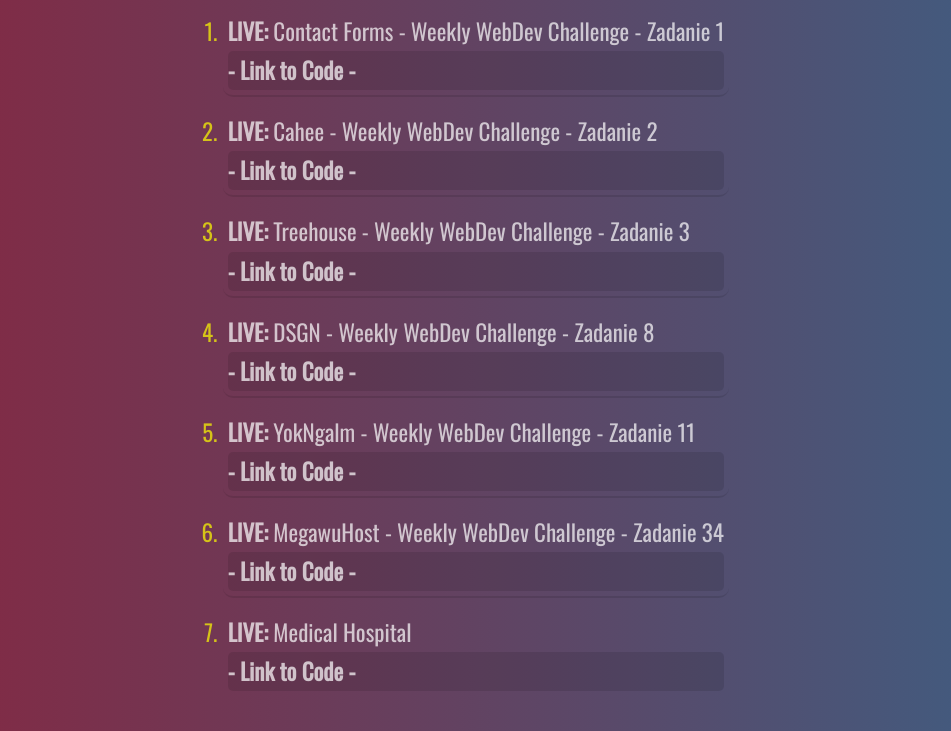
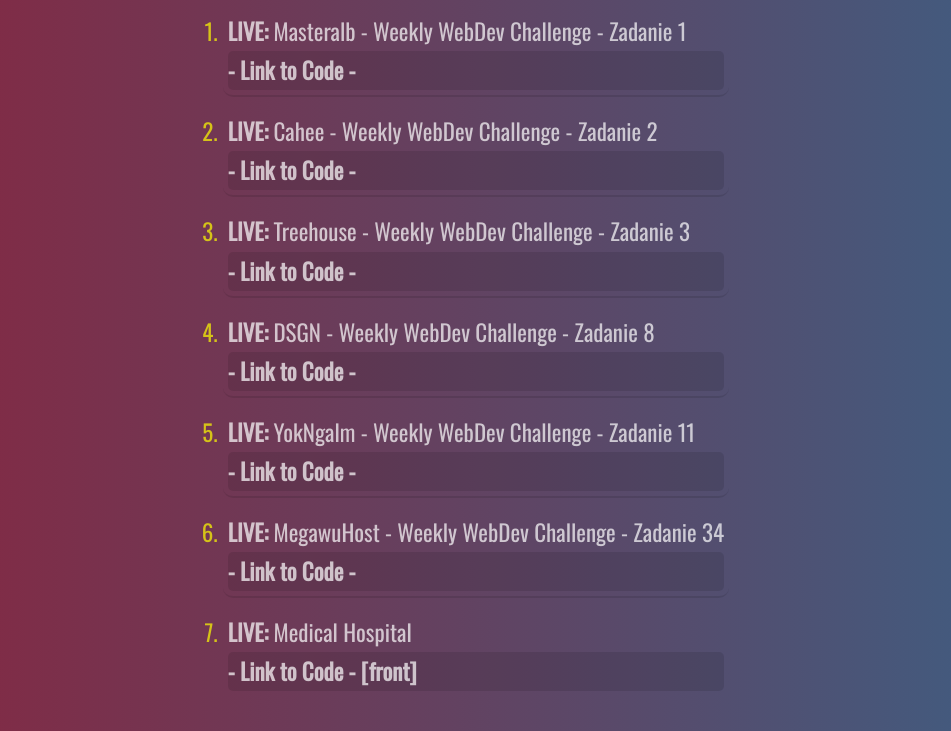
Before and after one commit to silvervian/silvervian.github.io, a website built with webpack: page src/index.html in a window 1280 px wide. Shown: the part 69-800 px from the top of the page, without its empty margins (164-1115 px from the left). Built offline with nearby package versions, Linux system fonts and the light colour scheme.

```diff
--- a/src/index.html
+++ b/src/index.html
@@ -16,9 +16,7 @@
     <ol class="portfolio__list">
       <li class="portfolio__item">
         <a target="_blank" href="https://silvervian.github.io/WWDChallenge01/" class="portfolio__link"><span class="strong">LIVE:
-          </span>
-          Contact
-          Forms - Weekly WebDev Challenge - Zadanie 1</a>
+          </span>Masteralb - Weekly WebDev Challenge - Zadanie 1</a>
         <ul>
           <li class="portfolio__code">
             <a target="_blank" href="https://github.com/silvervian/WWDChallenge01" class="portfolio__link"><span class="strong">-
@@ -91,7 +89,7 @@
         <ul>
           <li class="portfolio__code">
             <a target="_blank" href="https://github.com/silvervian/WWDChallenge01" class="portfolio__link"><span class="strong">-
-                Link to Code -</span></a>
+                Link to Code - [front]</span></a>
           </li>
         </ul>
       </li>
```
Also changed, not shown: favicon.ico.
